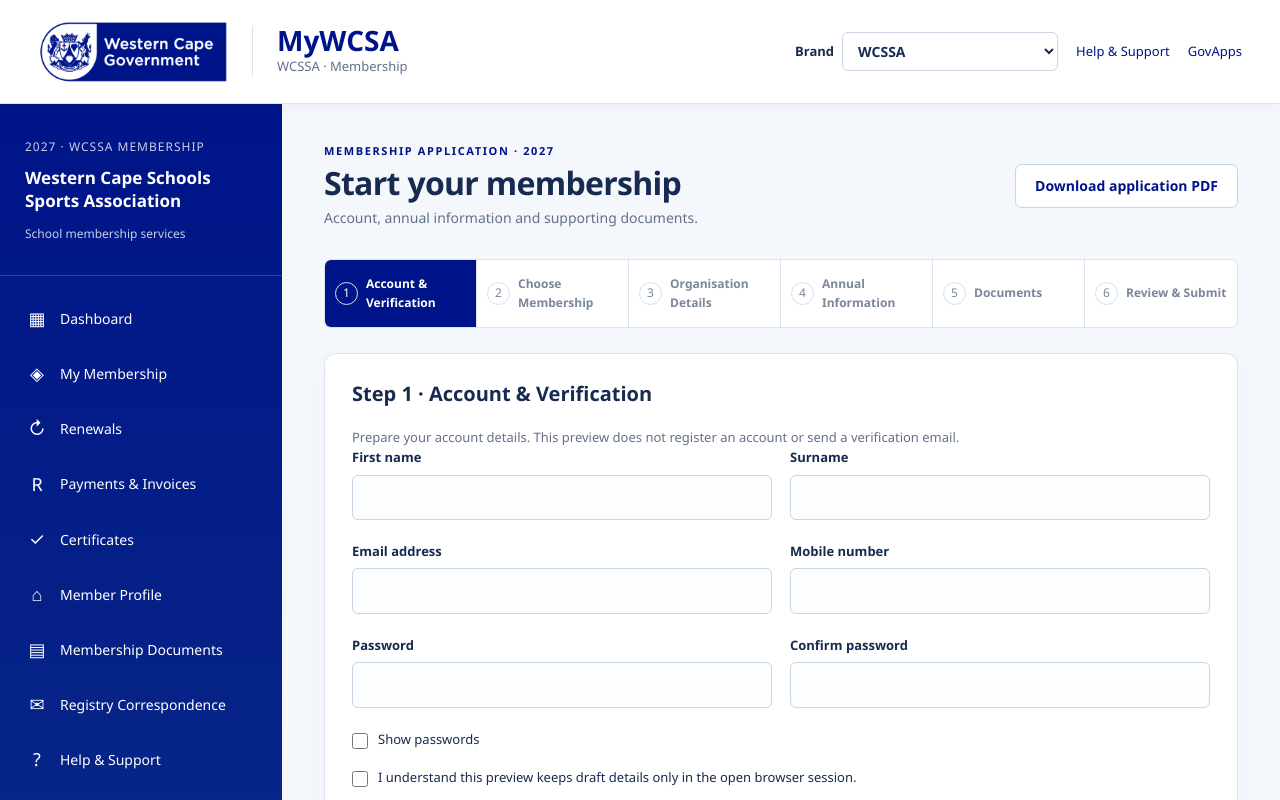
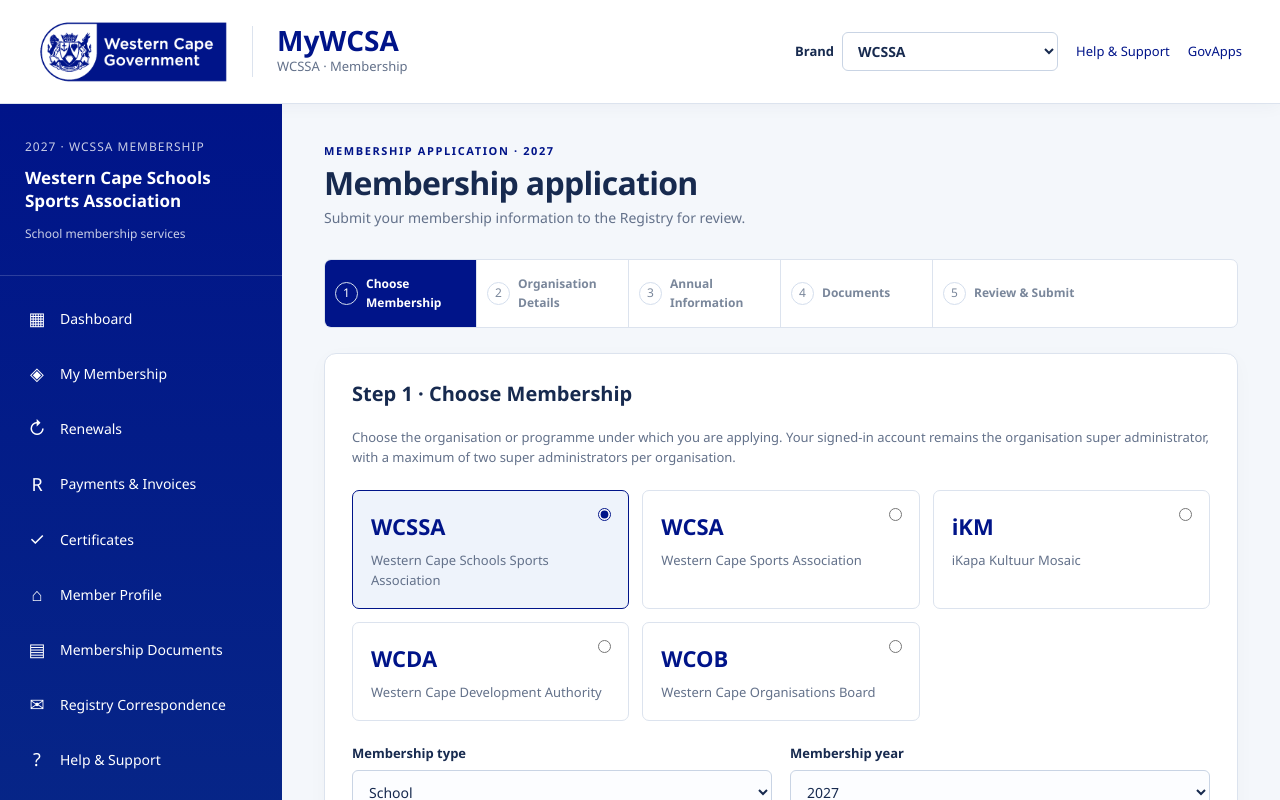
Before and after one commit to mywcsa/mywcsa_dev, a Next.js app: page /membership/apply in a window 1280 px wide. Shown: the top 800 px of the page. Built offline with nearby package versions, Linux system fonts and the light colour scheme.

Commit message:
Replace membership preview wizard with live submission flow

```diff
--- a/app/membership/application-wizard.tsx
+++ b/app/membership/application-wizard.tsx
@@ -1,75 +1,88 @@
 "use client";
 import Link from "next/link";
-import { PdfDownload } from "./pdf-download";
-import { useRef, useState, type FormEvent } from "react";
+import { useState, type FormEvent } from "react";
 import { usePreview } from "./portal-shell";
-import { initiatives, applicationStages, demoOrganisation, emptyOrganisation, feeLabel, isIndividual } from "./portal-data";
+import { initiatives, emptyOrganisation, feeLabel, isIndividual } from "./portal-data";
 import { AnnualFields, DocumentFields, OrganisationFields, Panel, Field } from "./portal-content";
 import s from "./portal.module.css";
 import { useHydrated } from "./use-hydrated";
+
+const stages = ["Choose Membership", "Organisation Details", "Annual Information", "Documents", "Review & Submit"];
+
+type LookupResult = { wcsaId: string; initiative: string; category: string; organisation: Record<string, unknown> };
+type SubmitResult = { reference: string; status: string; submittedAt: string };
 
 export default function ApplicationWizard() {
   const { draft, setDraft, notice } = usePreview();
   const [error, setError] = useState("");
   const [accurate, setAccurate] = useState(false);
   const [documentAcknowledged, setDocumentAcknowledged] = useState(false);
-  const confirmDialog = useRef<HTMLDialogElement>(null);
-  const pass = useRef<HTMLInputElement>(null);
-  const confirmPass = useRef<HTMLInputElement>(null);
-  const [showPassword, setShowPassword] = useState(false);
+  const [busy, setBusy] = useState(false);
+  const [reference, setReference] = useState("");
   const hydrated = useHydrated();
-  const step = draft.step;
+  const step = Math.min(Math.max(draft.step, 1), 5);
   const selectedInitiative = initiatives.find(item => item.id === draft.initiative)!;
-  function move(next: number) { setError(""); setDraft(d => ({ ...d, step: next })); window.scrollTo({ top: 0, behavior: "smooth" }); }
-  function continueStep(event: FormEvent<HTMLFormElement>) {
+
+  function move(next: number) {
+    setError("");
+    setDraft(d => ({ ...d, step: next }));
+    window.scrollTo({ top: 0, behavior: "smooth" });
+  }
+
+  async function findRenewal() {
+    if (!/^05[0-9]{8}$/.test(draft.wcsaId)) { setError("Enter a valid 10-digit WCSA ID starting with 05."); return; }
+    setBusy(true); setError("");
+    try {
+      const response = await fetch(`/api/membership/applications?wcsaId=${encodeURIComponent(draft.wcsaId)}`, { cache: "no-store" });
+      const data = await response.json() as LookupResult & { error?: string };
+      if (!response.ok) throw new Error(data.error || "Membership lookup failed.");
+      setDraft(d => ({ ...d, initiative: data.initiative, category: data.category, organisation: { ...d.organisation, ...(data.organisation || {}) }, sample: false, step: 3 }));
+      notice("Membership found", "Your organisation details were confirmed from the Registry. Continue with the annual information for this renewal.");
+    } catch (e) { setError(e instanceof Error ? e.message : "Membership lookup failed."); }
+    finally { setBusy(false); }
+  }
+
+  async function submitApplication() {
+    setBusy(true); setError("");
+    try {
+      const response = await fetch("/api/membership/applications", { method: "POST", headers: { "Content-Type": "application/json" }, body: JSON.stringify(draft) });
+      const data = await response.json() as SubmitResult & { error?: string };
+      if (!response.ok) throw new Error(data.error || "Registry could not accept the application.");
+      setReference(data.reference);
+      setDraft(d => ({ ...d, reviewedPreview: true }));
+      notice("Application submitted", `Registry received your membership application. Reference: ${data.reference}. Status: Submitted.`);
+    } catch (e) { setError(e instanceof Error ? e.message : "Registry could not accept the application."); }
+    finally { setBusy(false); }
+  }
+
+  async function continueStep(event: FormEvent<HTMLFormElement>) {
     event.preventDefault(); setError("");
     if (step === 1) {
-      if (pass.current?.value !== confirmPass.current?.value) { setError("The passwords do not match."); return; }
-      if (!draft.account.verifiedPreview) { setError("Use Preview email verification to see the next stage. No verification email is sent."); return; }
-      if (pass.current) pass.current.value = ""; if (confirmPass.current) confirmPass.current.value = ""; setShowPassword(false); move(2); return;
+      if (draft.application === "Renewal") { await findRenewal(); return; }
+      move(2); return;
     }
     if (step === 2) {
-      if (draft.application === "Renewal") {
-        if (draft.wcsaId !== "0547071626") { setError("Live database lookup is not connected. To test the renewal wizard, use the sample WCSA ID 0547071626."); return; }
-        confirmDialog.current?.showModal(); return;
+      if (!draft.organisation.addressConfirmed) { setError("Confirm the physical address before continuing."); return; }
+      if (isIndividual(draft.category) && draft.organisation.dob) {
+        const dob = new Date(draft.organisation.dob); const now = new Date();
+        const age = now.getFullYear() - dob.getFullYear() - (now < new Date(now.getFullYear(), dob.getMonth(), dob.getDate()) ? 1 : 0);
+        if (dob > now) { setError("Date of birth cannot be in the future."); return; }
+        if (age < 18 && (!draft.organisation.guardian || !draft.organisation.guardianEmail)) { setError("Add the parent / guardian's name and email for this applicant."); return; }
       }
       move(3); return;
     }
-    if (step === 3 && !draft.organisation.addressConfirmed) { setError("Confirm the physical address before continuing."); return; }
-    if (step === 3 && isIndividual(draft.category) && draft.organisation.dob) {
-      const dob = new Date(draft.organisation.dob); const now = new Date(); const age = now.getFullYear() - dob.getFullYear() - (now < new Date(now.getFullYear(), dob.getMonth(), dob.getDate()) ? 1 : 0);
-      if (dob > now) { setError("Date of birth cannot be in the future."); return; }
-      if (age < 18 && (!draft.organisation.guardian || !draft.organisation.guardianEmail)) { setError("Add the parent / guardian's name and email for this applicant."); return; }
-    }
-    if (step === 4 && !draft.codes.length) { setError("Select at least one code or programme."); return; }
-    if (step === 5 && !documentAcknowledged) { setError("Acknowledge the proposed document checklist before reviewing."); return; }
-    if (step === 6) {
-      if (!accurate) { setError("Confirm your review declaration first."); return; }
-      setDraft(d => ({ ...d, reviewedPreview: true })); notice("Application review preview complete", "Nothing has been submitted to Registry. You can download the draft or return to the dashboard. Live submission, verification and payment remain disconnected."); return;
-    }
-    move(step + 1);
+    if (step === 3) { if (!draft.codes.length) { setError("Select at least one code or programme."); return; } move(4); return; }
+    if (step === 4) { if (!documentAcknowledged) { setError("Confirm that the required supporting documents are included."); return; } move(5); return; }
+    if (step === 5) { if (!accurate) { setError("Confirm the declaration before submitting."); return; } await submitApplication(); }
   }
-  function confirmOrganisation(update: boolean) {
-    setDraft(d => ({ ...d, initiative: "WCSSA", category: "School", organisation: { ...demoOrganisation }, sample: true, step: update ? 3 : 4 })); confirmDialog.current?.close(); setError(""); window.scrollTo({ top: 0, behavior: "smooth" });
-  }
+
   return <>
-    <div className={s.pageTitle}><div><p className={s.eyebrow}>MEMBERSHIP APPLICATION · {draft.year}</p><h1>{draft.application === "Renewal" ? "Renew your membership" : "Start your membership"}</h1><p>Account, annual information and supporting documents.</p></div><PdfDownload /></div>
-    <ol className={s.wizardSteps} aria-label="Application progress">{applicationStages.map((name, i) => <li key={name} className={step === i + 1 ? s.currentStep : step > i + 1 ? s.pastStep : ""} aria-current={step === i + 1 ? "step" : undefined}><span>{i + 1}</span><strong>{name}</strong></li>)}</ol>
-    <Panel title={`Step ${step} · ${applicationStages[step - 1]}`}>
+    <div className={s.pageTitle}><div><p className={s.eyebrow}>MEMBERSHIP APPLICATION · {draft.year}</p><h1>{draft.application === "Renewal" ? "Renew your membership" : "Membership application"}</h1><p>Submit your membership information to the Registry for review.</p></div>{reference && <span className={s.pill}>Reference {reference}</span>}</div>
+    <ol className={s.wizardSteps} aria-label="Application progress">{stages.map((name, i) => <li key={name} className={step === i + 1 ? s.currentStep : step > i + 1 ? s.pastStep : ""} aria-current={step === i + 1 ? "step" : undefined}><span>{i + 1}</span><strong>{name}</strong></li>)}</ol>
+    <Panel title={`Step ${step} · ${stages[step - 1]}`}>
       <form onSubmit={continueStep}>
         {step === 1 && <>
-          <p className={s.muted}>Prepare your account details. This preview does not register an account or send a verification email.</p>
-          <div className={s.formGrid}>{([['firstName','First name','text'],['surname','Surname','text'],['email','Email address','email'],['mobile','Mobile number','tel']] as const).map(([key,label,type]) => <Field key={key} label={label}><input required type={type} value={draft.account[key]} onChange={e => setDraft(d => ({ ...d, account: { ...d.account, [key]: e.target.value, ...(key === "email" ? { verifiedPreview: false } : {}) } }))} /></Field>)}
-            <Field label="Password"><input ref={pass} type={showPassword ? "text" : "password"} required minLength={8} autoComplete="new-password" /></Field>
-            <Field label="Confirm password"><input ref={confirmPass} type={showPassword ? "text" : "password"} required minLength={8} autoComplete="new-password" /></Field>
-          </div>
-          <label className={s.check}><input type="checkbox" checked={showPassword} onChange={e => setShowPassword(e.target.checked)} />Show passwords</label>
-          <label className={s.check}><input required type="checkbox" checked={draft.account.privacy} onChange={e => setDraft(d => ({ ...d, account: { ...d.account, privacy: e.target.checked } }))} />I understand this preview keeps draft details only in the open browser session.</label>
-          <label className={s.check}><input required type="checkbox" checked={draft.account.terms} onChange={e => setDraft(d => ({ ...d, account: { ...d.account, terms: e.target.checked } }))} />I acknowledge this is a preview; live portal terms will be provided before registration opens.</label>
-          <div className={s.verificationBox}><div><strong>{draft.account.verifiedPreview ? "Verification step previewed" : "Email verification"}</strong><p>{draft.account.verifiedPreview ? "Simulated only — email access has not been verified." : "The live system will send a link or code before the application can proceed."}</p></div><button type="button" className={s.secondary} onClick={() => { if (!draft.account.email || !/^[^\s@]+@[^\s@]+\.[^\s@]+$/.test(draft.account.email)) { setError("Enter a valid email address first."); return; } setDraft(d => ({ ...d, account: { ...d.account, verifiedPreview: true } })); setError(""); }}>Preview email verification</button></div>
-        </>}
-        {step === 2 && <>
-          <p className={s.muted}>Choose the initiative and membership you want to apply for.</p>
+          <p className={s.muted}>Choose the organisation or programme under which you are applying. Your signed-in account remains the organisation super administrator, with a maximum of two super administrators per organisation.</p>
           <div className={s.initiativeGrid}>{initiatives.map(item => <label key={item.id} className={`${s.initiativeCard} ${draft.initiative === item.id ? s.selectedChoice : ""}`}><input type="radio" name="initiative" value={item.id} checked={draft.initiative === item.id} onChange={() => setDraft(d => ({ ...d, initiative: item.id, category: item.categories[0], codes: [], estimates: {}, sample: false, organisation: { ...emptyOrganisation } }))} /><strong>{item.id === "IKM" ? "iKM" : item.id}</strong><span>{item.name}</span></label>)}</div>
           <div className={s.formGrid}>
             <Field label="Membership type"><select value={draft.category} onChange={e => setDraft(d => ({ ...d, category: e.target.value }))}>{selectedInitiative.categories.map(type => <option key={type}>{type}</option>)}</select></Field>
@@ -77,21 +90,20 @@ export default function ApplicationWizard() {
             <Field label="Application type"><select value={draft.application} onChange={e => setDraft(d => ({ ...d, application: e.target.value as "New Application" | "Renewal" }))}><option>New Application</option><option>Renewal</option></select></Field>
           </div>
           <div className={s.feeSummary}><strong>{draft.category}</strong><span>{feeLabel(draft.category)}</span></div>
-          {draft.application === "Renewal" && <div className={s.verificationBox}><div><Field label="Existing WCSA ID"><input required value={draft.wcsaId} inputMode="numeric" pattern="05[0-9]{8}" maxLength={10} onChange={e => setDraft(d => ({ ...d, wcsaId: e.target.value.replace(/\D/g, "") }))} placeholder="10 digits starting with 05" /></Field><p>Use sample ID <strong>0547071626</strong> to test the confirmation wizard. This searches a single sample record, not a live database.</p></div></div>}
+          {draft.application === "Renewal" && <div className={s.verificationBox}><Field label="Existing WCSA ID"><input required value={draft.wcsaId} inputMode="numeric" pattern="05[0-9]{8}" maxLength={10} onChange={e => setDraft(d => ({ ...d, wcsaId: e.target.value.replace(/\D/g, "") }))} placeholder="10 digits starting with 05" /></Field><p>The Registry will find the active organisation assigned to this WCSA ID. Confirmed renewals continue directly to annual information.</p></div>}
         </>}
-        {step === 3 && <><p className={s.muted}>{draft.sample ? "Sample record loaded. Updates stay in this preview." : "Complete the official details and confirm your authority to apply."}</p><OrganisationFields /></>}
-        {step === 4 && <AnnualFields />}
-        {step === 5 && <><DocumentFields /><label className={s.check}><input type="checkbox" required checked={documentAcknowledged} onChange={e => setDocumentAcknowledged(e.target.checked)} />I have reviewed the proposed checklist. Selected files have not been uploaded, and Registry may request further documents.</label></>}
-        {step === 6 && <>
-          <div className={s.reviewBanner}><strong>{draft.sample ? "Sample application" : "Application draft"}</strong><span>Not submitted · Not verified · Not approved</span></div>
-          <dl className={s.details}><div><dt>Applicant</dt><dd>{draft.account.firstName} {draft.account.surname} · {draft.account.email || "Account step not completed"}</dd></div><div><dt>Initiative & membership</dt><dd>{draft.initiative} · {draft.category} · {draft.year}</dd></div><div><dt>Organisation / individual</dt><dd>{draft.organisation.name || "Not added"}</dd></div><div><dt>WCSA ID</dt><dd>{draft.wcsaId || "Not issued — allocated by Registry"}</dd></div><div><dt>Address</dt><dd>{[draft.organisation.address, draft.organisation.town, draft.organisation.postalCode].filter(Boolean).join(", ") || "Not added"}</dd></div><div><dt>Codes / programmes</dt><dd>{draft.codes.join(", ") || "Not selected"}</dd></div><div><dt>Participation targets</dt><dd>{draft.participationTarget || "Not added"}</dd></div><div><dt>Performance targets</dt><dd>{draft.performanceTarget || "Not added"}</dd></div><div><dt>Development priorities</dt><dd>{draft.priorities || "Not added"}</dd></div><div><dt>Documents</dt><dd>{draft.documents.map(f => f.name).join(", ") || "None selected locally"}</dd></div><div><dt>Annual fee</dt><dd>{feeLabel(draft.category)}</dd></div></dl>
-          <label className={s.check}><input type="checkbox" checked={accurate} onChange={e => setAccurate(e.target.checked)} required />I have checked this draft and understand that completing the preview does not submit a membership application.</label>
-          <p className={s.muted}>The live workflow will be Submitted → Under Review → Information Required or Approved for Payment → Payment Verified → Active. Payment becomes available after approval.</p>
+        {step === 2 && <><p className={s.muted}>Complete the official organisation or individual details and confirm your authority to apply.</p><OrganisationFields /></>}
+        {step === 3 && <AnnualFields />}
+        {step === 4 && <><DocumentFields /><label className={s.check}><input type="checkbox" required checked={documentAcknowledged} onChange={e => setDocumentAcknowledged(e.target.checked)} />I confirm that I have included the supporting documents required for this membership type and understand Registry may request additional evidence.</label></>}
+        {step === 5 && <>
+          <div className={s.reviewBanner}><strong>Ready for Registry submission</strong><span>Submitting creates an official application reference and starts Registry review.</span></div>
+          <dl className={s.details}><div><dt>Initiative & membership</dt><dd>{draft.initiative} · {draft.category} · {draft.year}</dd></div><div><dt>Application type</dt><dd>{draft.application}</dd></div><div><dt>Organisation / individual</dt><dd>{draft.organisation.name || "Not added"}</dd></div><div><dt>WCSA ID</dt><dd>{draft.wcsaId || "Allocated manually by Registry after approval where applicable"}</dd></div><div><dt>Address</dt><dd>{[draft.organisation.address, draft.organisation.town, draft.organisation.postalCode].filter(Boolean).join(", ") || "Not added"}</dd></div><div><dt>Codes / programmes</dt><dd>{draft.codes.join(", ") || "Not selected"}</dd></div><div><dt>Documents</dt><dd>{draft.documents.map(f => f.name).join(", ") || "No documents added"}</dd></div><div><dt>Annual fee</dt><dd>{feeLabel(draft.category)} · payable only after Registry approval</dd></div></dl>
+          <label className={s.check}><input type="checkbox" checked={accurate} onChange={e => setAccurate(e.target.checked)} required />I declare that the information supplied is complete and accurate and I am authorised to submit this application.</label>
+          <p className={s.muted}>Workflow: Submitted → Under Review → Information Required or Approved for Payment → Payment Verified → Active.</p>
         </>}
         {error && <p role="alert" className={s.error}>{error}</p>}
-        <div className={s.wizardActions}>{step > 1 && <button type="button" className={s.secondary} onClick={() => move(step === 4 && draft.sample ? 2 : step - 1)}>← Back</button>}<Link href="/membership/dashboard">Return to dashboard</Link><button type="submit" className={s.primary} disabled={!hydrated}>{step === 6 ? "Finish review preview" : step === 2 && draft.application === "Renewal" ? "Find sample organisation" : "Continue →"}</button></div>
+        <div className={s.wizardActions}>{step > 1 && <button type="button" className={s.secondary} disabled={busy} onClick={() => move(step - 1)}>← Back</button>}<Link href="/membership/dashboard">Return to dashboard</Link><button type="submit" className={s.primary} disabled={!hydrated || busy || Boolean(reference)}>{busy ? "Please wait…" : reference ? "Submitted" : step === 5 ? "Submit application to Registry" : step === 1 && draft.application === "Renewal" ? "Find organisation" : "Continue →"}</button></div>
       </form>
     </Panel>
-    <dialog ref={confirmDialog} className={s.dialog} aria-labelledby="confirm-organisation-title"><p className={s.eyebrow}>SAMPLE LOOKUP RESULT</p><h2 id="confirm-organisation-title">Confirm Your Organisation Details</h2><p>We found the sample organisation for this WCSA ID. Please check the information below before continuing.</p><dl className={s.details}><div><dt>Organisation</dt><dd>{demoOrganisation.name}</dd></div><div><dt>WCSA ID</dt><dd>0547071626</dd></div><div><dt>Membership type</dt><dd>School · WCSSA</dd></div><div><dt>EMIS number</dt><dd>{demoOrganisation.emis}</dd></div><div><dt>Physical address</dt><dd>{demoOrganisation.address}, {demoOrganisation.town}, {demoOrganisation.postalCode}</dd></div><div><dt>Contact</dt><dd>{demoOrganisation.email} · {demoOrganisation.phone}</dd></div></dl><p className={s.muted}>This is demonstration data. No organisation record has been accessed or verified.</p><div className={s.dialogActions}><button className={s.primary} onClick={() => confirmOrganisation(false)}>Confirm & Continue to Step 4</button><button className={s.secondary} onClick={() => confirmOrganisation(true)}>Update Details</button><button className={s.textButton} onClick={() => confirmDialog.current?.close()}>Search Again</button></div></dialog>
   </>;
 }
```
